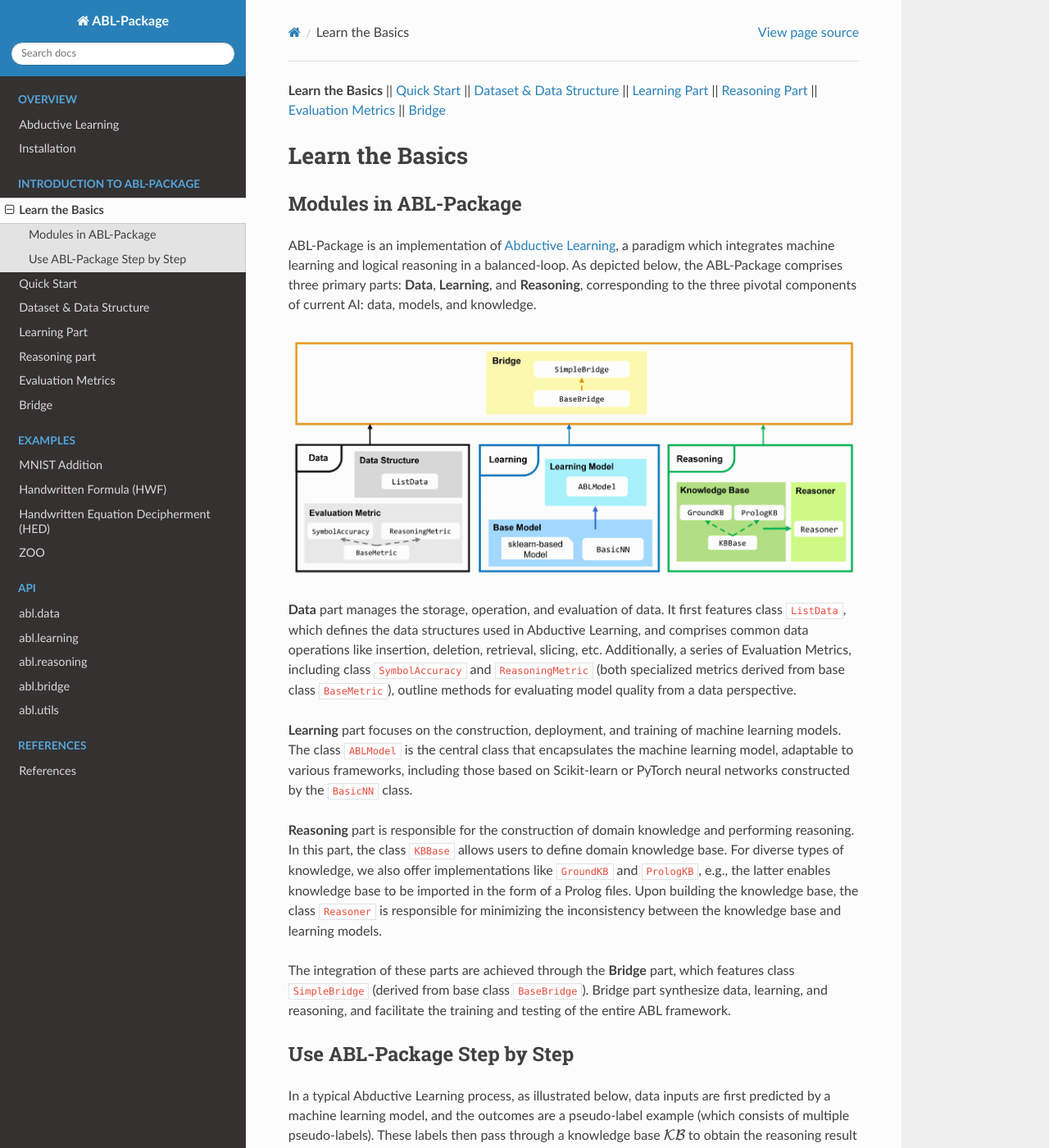
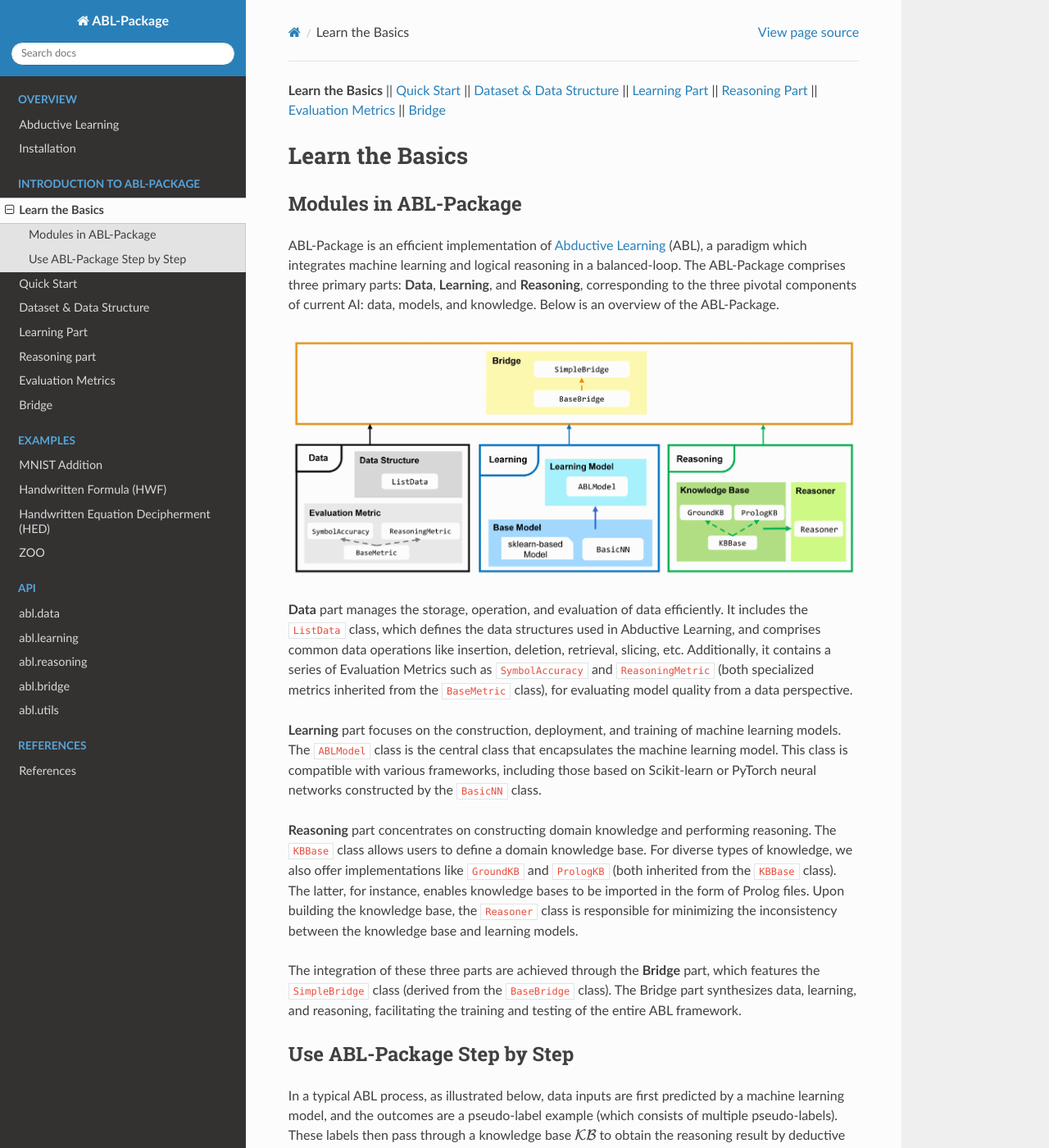
Before and after one commit to AbductiveLearning/ABLkit, a Sphinx documentation site: the page built from docs/Intro/Basics.rst, in a window 1280 px wide and 1400 px high. Shown: the whole window at 82% size. Built offline with Sphinx 7.4.7 and the Read the Docs theme 2.0.0, drawn with Linux system fonts in a browser that asks for light colours.

Commit message:
[DOC] Update basics doc

```diff
--- a/docs/Intro/Basics.rst
+++ b/docs/Intro/Basics.rst
@@ -12,47 +12,48 @@ Learn the Basics
 Modules in ABL-Package
 ----------------------
 
-ABL-Package is an implementation of `Abductive Learning <../Overview/Abductive-Learning.html>`_,
+ABL-Package is an efficient implementation of `Abductive Learning <../Overview/Abductive-Learning.html>`_ (ABL),
 a paradigm which integrates machine learning and logical reasoning in a balanced-loop.
-As depicted below, the ABL-Package comprises three primary parts: **Data**, **Learning**, and
+The ABL-Package comprises three primary parts: **Data**, **Learning**, and
 **Reasoning**, corresponding to the three pivotal components of current
-AI: data, models, and knowledge.
+AI: data, models, and knowledge. Below is an overview of the ABL-Package.
 
 .. image:: ../img/ABL-Package.png
 
-**Data** part manages the storage, operation, and evaluation of data.
-It first features class ``ListData``, which defines the data structures used in
-Abductive Learning, and comprises common data operations like insertion,
-deletion, retrieval, slicing, etc. Additionally, a series of Evaluation
-Metrics, including class ``SymbolAccuracy`` and ``ReasoningMetric`` (both
-specialized metrics derived from base class ``BaseMetric``), outline
-methods for evaluating model quality from a data perspective.
+**Data** part manages the storage, operation, and evaluation of data efficiently.
+It includes the ``ListData`` class, which defines the data structures used in
+Abductive Learning, and comprises common data operations like insertion, deletion,
+retrieval, slicing, etc. Additionally, it contains a series of Evaluation Metrics
+such as ``SymbolAccuracy`` and ``ReasoningMetric`` (both specialized metrics
+inherited from the ``BaseMetric`` class), for evaluating model quality from a
+data perspective.
 
 **Learning** part focuses on the construction, deployment, and
-training of machine learning models. The class ``ABLModel`` is the
-central class that encapsulates the machine learning model,
-adaptable to various frameworks, including those based on Scikit-learn
+training of machine learning models. The ``ABLModel`` class is the
+central class that encapsulates the machine learning model. This class is
+compatible with various frameworks, including those based on Scikit-learn
 or PyTorch neural networks constructed by the ``BasicNN`` class.
 
-**Reasoning** part is responsible for the construction of domain knowledge
-and performing reasoning. In this part, the class ``KBBase`` allows users to
-define domain knowledge base. For diverse types of knowledge, we also offer
-implementations like ``GroundKB`` and ``PrologKB``, e.g., the latter
-enables knowledge base to be imported in the form of a Prolog files.
-Upon building the knowledge base, the class ``Reasoner`` is
+**Reasoning** part concentrates on constructing domain knowledge and
+performing reasoning. The ``KBBase`` class allows users to define a
+domain knowledge base. For diverse types of knowledge, we also offer
+implementations like ``GroundKB`` and ``PrologKB`` (both inherited
+from the ``KBBase`` class). The latter, for instance, enables
+knowledge bases to be imported in the form of Prolog files.
+Upon building the knowledge base, the ``Reasoner`` class is
 responsible for minimizing the inconsistency between the knowledge base
 and learning models.
 
-The integration of these parts are achieved through the
-**Bridge** part, which features class ``SimpleBridge`` (derived from base
-class ``BaseBridge``). Bridge part synthesize data, learning, and
-reasoning, and facilitate the training and testing of the entire
-ABL framework.
+The integration of these three parts are achieved through the
+**Bridge** part, which features the ``SimpleBridge`` class (derived
+from the ``BaseBridge`` class). The Bridge part synthesizes data,
+learning, and reasoning, facilitating the training and testing
+of the entire ABL framework.
 
 Use ABL-Package Step by Step
 ----------------------------
 
-In a typical Abductive Learning process, as illustrated below,
+In a typical ABL process, as illustrated below,
 data inputs are first predicted by a machine learning model, and the outcomes are a pseudo-label
 example (which consists of multiple pseudo-labels).
 These labels then pass through a knowledge base :math:`\mathcal{KB}`
```
